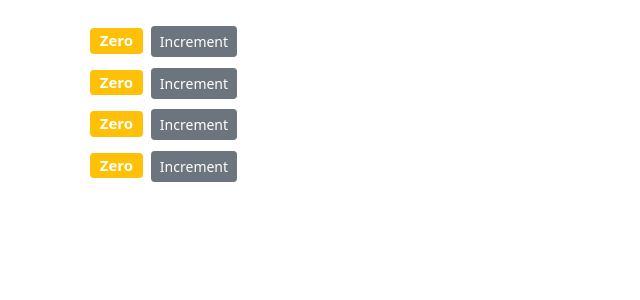
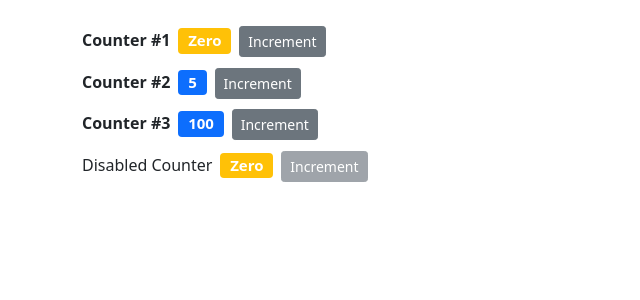
Before and after one commit to chlemagne/react-tutorial, a React (Create React App) app: page / in a window 1280 px wide. Shown: the top 300 px of the page, without its empty margins (0-640 px from the left). Built offline with nearby package versions, Linux system fonts and the light colour scheme.

Commit message:
Pass value and children to component

```diff
--- a/src/components/counter/counter.jsx
+++ b/src/components/counter/counter.jsx
@@ -2,13 +2,14 @@ import React, { Component } from "react";
 
 class Counter extends Component {
   state = {
-    count: 0,
+    value: this.props.value || 0,
     tags: ["Tag A", "Tag B", "Tag C"],
   };
 
   render() {
     return (
       <div>
+        {this.props.children || "Counter"}
         <span style={{ fontSize: 15 }} className={this.getBadgeClasses()}>
           {this.formatCount()}
         </span>
@@ -16,6 +17,7 @@ class Counter extends Component {
           onClick={this.handleIncrement}
           type="button"
           className="btn btn-secondary btn-sm"
+          disabled={this.props.disabled}
         >
           Increment
         </button>
@@ -24,7 +26,7 @@ class Counter extends Component {
   }
 
   handleIncrement = () => {
-    this.setState({ count: this.state.count + 1 });
+    this.setState({ value: this.state.value + 1 });
   };
 
   renderTags() {
@@ -43,14 +45,14 @@ class Counter extends Component {
 
   getBadgeClasses() {
     let classes = "badge m-2 bg-";
-    classes += this.state.count === 0 ? "warning" : "primary";
+    classes += this.state.value === 0 ? "warning" : "primary";
 
     return classes;
   }
 
   formatCount() {
-    const { count } = this.state;
-    return count === 0 ? "Zero" : count;
+    const { value } = this.state;
+    return value === 0 ? "Zero" : value;
   }
 }
 
--- a/src/components/counter/counters.jsx
+++ b/src/components/counter/counters.jsx
@@ -4,18 +4,24 @@ import Counter from "./counter";
 class Counters extends Component {
   state = {
     counters: [
-      { id: 1, value: 0 },
-      { id: 2, value: 0 },
-      { id: 3, value: 0 },
-      { id: 4, value: 0 },
+      { id: 1, value: 0, disabled: false },
+      { id: 2, value: 5, disabled: false },
+      { id: 3, value: 100, disabled: false },
     ],
   };
   render() {
     return (
       <div>
         {this.state.counters.map((counter) => (
-          <Counter key={counter.id} />
+          <Counter
+            key={counter.id}
+            value={counter.value}
+            disabled={counter.disabled}
+          >
+            <b>Counter #{counter.id}</b>
+          </Counter>
         ))}
+        <Counter disabled>Disabled Counter</Counter>
       </div>
     );
   }
```
